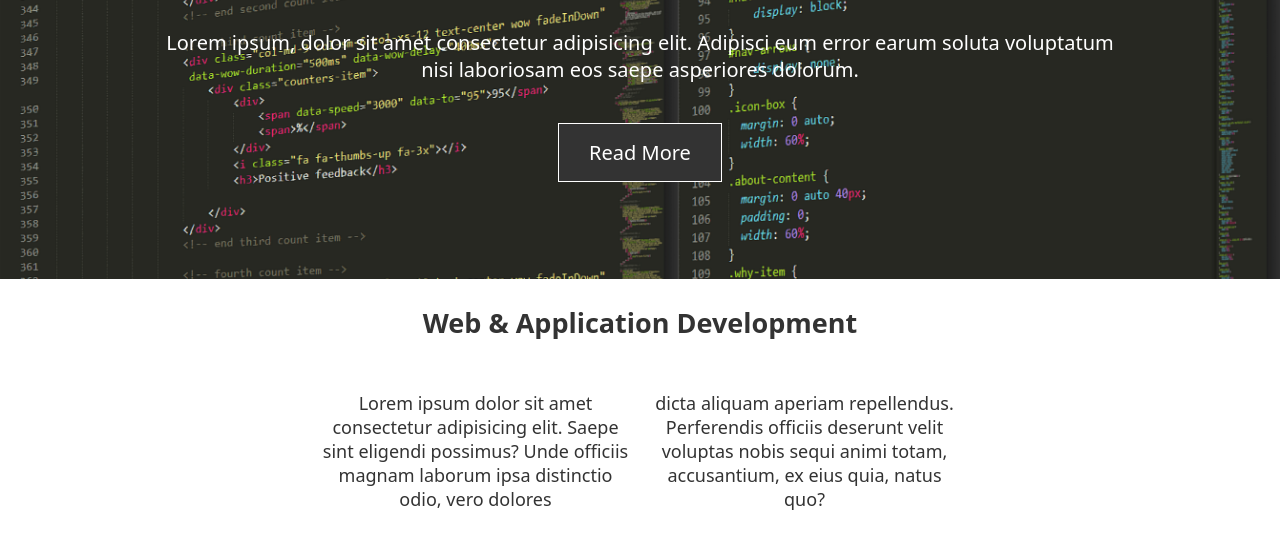
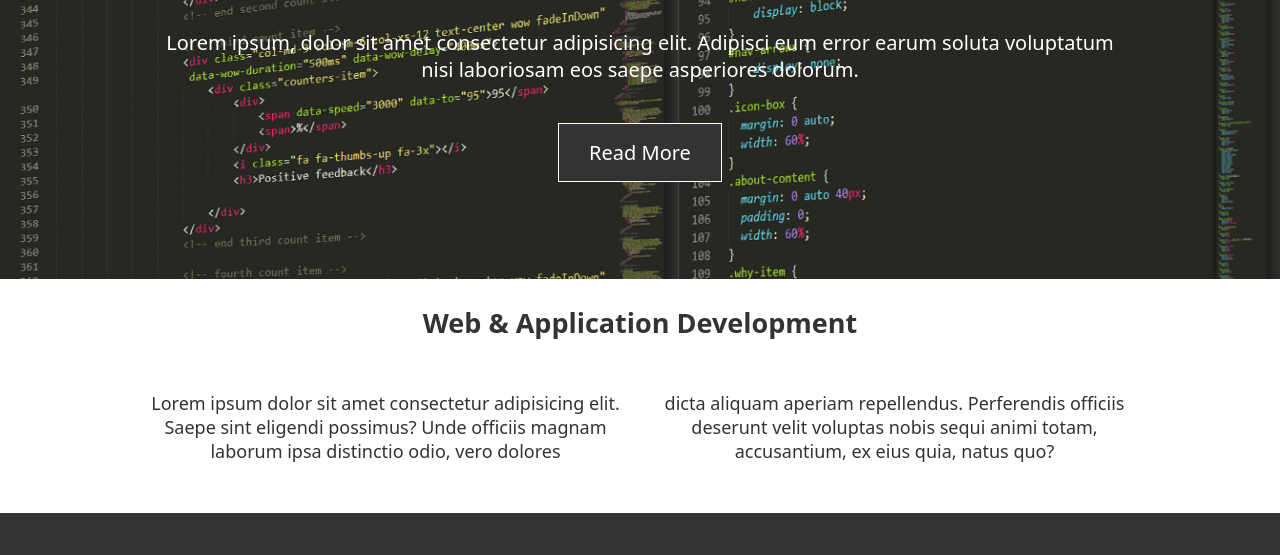
Before and after one commit to Termins55/1_02_CSS, a plain HTML site: page index.html in a window 1280 px wide. Shown: the part 171-726 px from the top of the page. Drawn offline with Linux system fonts and the light colour scheme.

Commit message:
Add div-web fix

```diff
--- a/assets/CSS/style.css
+++ b/assets/CSS/style.css
@@ -69,11 +69,9 @@ h3 {
 }
 
 .container {
-    column-width: 300px;
+    column-width: 400px;
     height: 100%;
-    width: 50%;
     padding-top: 50px;
-    margin: 0 auto;
 }
 
 .div-web {
@@ -81,7 +79,8 @@ h3 {
     width: 100%;
     background-position: center;
     padding-top: 25px;
-
+    margin: 0 auto;
+    max-width: 1000px;
 }
 
 .div-development {
```
